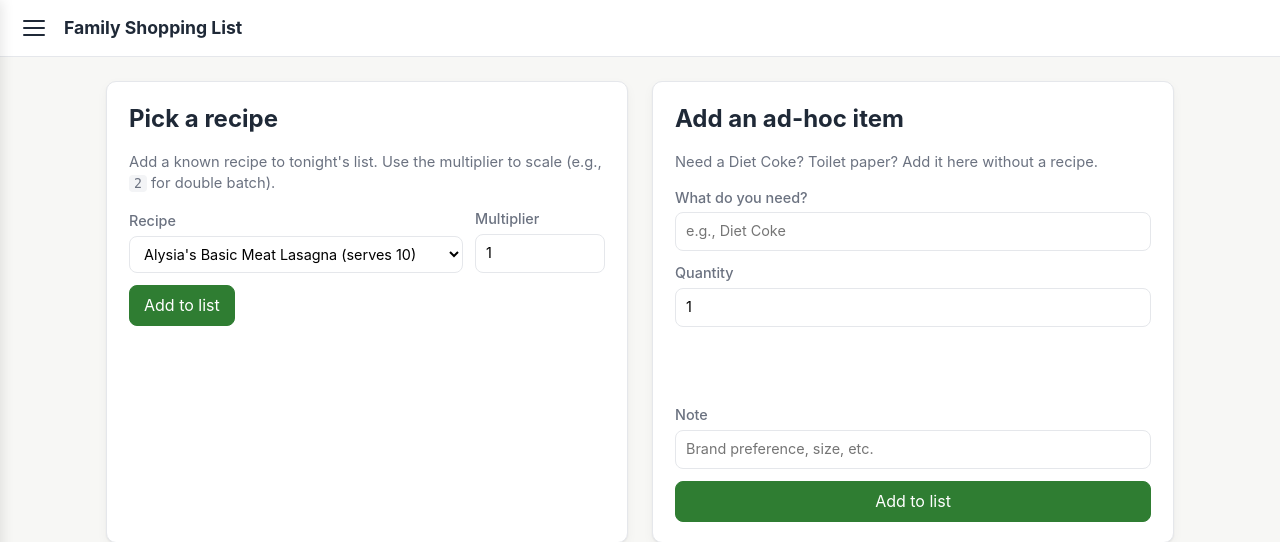
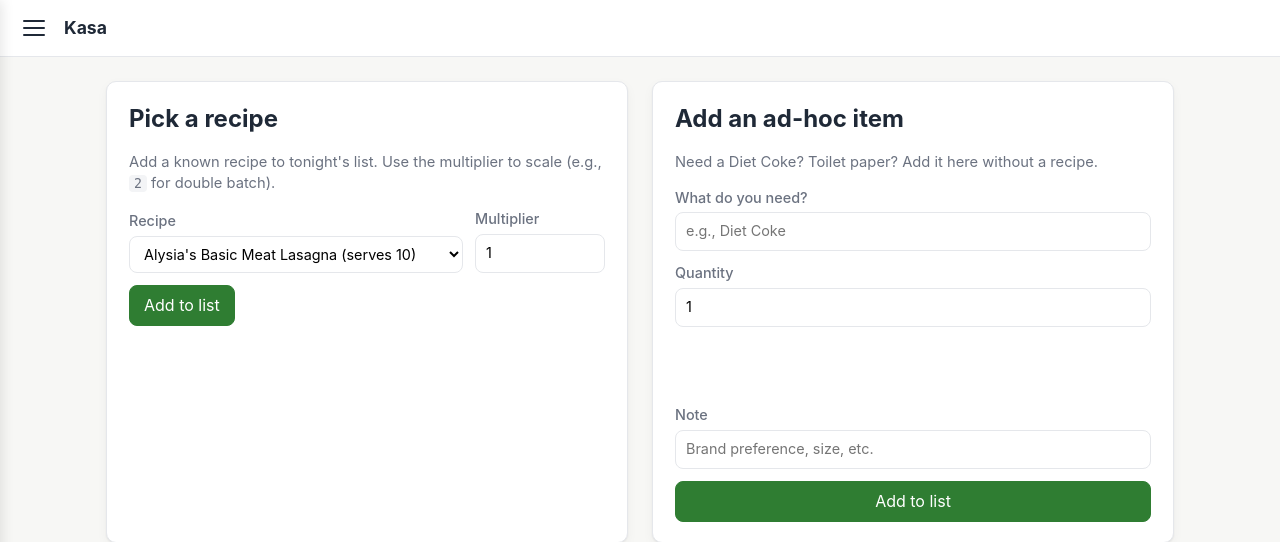
Before and after one commit to kasgore/ShoppingList, a Flask app: page / in a window 1280 px wide. Shown: the top 542 px of the page. Run offline with Flask 3, Linux system fonts and the light colour scheme; data comes from the database, SQL or seed files in the repository; data that the repository does not hold is empty.

Commit message:
Rename app to Kasa
Co-Authored-By: Claude Opus 4.7 (1M context) <noreply@anthropic.com>

```diff
--- a/static/sw.js
+++ b/static/sw.js
@@ -9,7 +9,7 @@
  *
  * Bump CACHE_VERSION when the shell changes so old caches are evicted.
  */
-const CACHE_VERSION = "v17";
+const CACHE_VERSION = "v19";
 const SHELL_CACHE = `shell-${CACHE_VERSION}`;
 const PAGE_CACHE  = `pages-${CACHE_VERSION}`;
 const IMAGE_CACHE = `images-${CACHE_VERSION}`;
--- a/templates/base.html
+++ b/templates/base.html
@@ -3,16 +3,16 @@
 <head>
   <meta charset="utf-8">
   <meta name="viewport" content="width=device-width, initial-scale=1, viewport-fit=cover">
-  <title>{% block title %}Family Shopping List{% endblock %}</title>
+  <title>{% block title %}Kasa{% endblock %}</title>
   <link rel="stylesheet" href="{{ url_for('static', filename='style.css') }}">
 
   <!-- PWA: installable on iOS/Android home screen. -->
   <link rel="manifest" href="/manifest.json">
   <meta name="theme-color" content="#2f7d32">
-  <meta name="application-name" content="Shopping">
+  <meta name="application-name" content="Kasa">
   <meta name="apple-mobile-web-app-capable" content="yes">
   <meta name="apple-mobile-web-app-status-bar-style" content="black-translucent">
-  <meta name="apple-mobile-web-app-title" content="Shopping">
+  <meta name="apple-mobile-web-app-title" content="Kasa">
   <link rel="apple-touch-icon" href="{{ url_for('static', filename='icons/icon-180.png') }}">
   <link rel="icon" type="image/png" sizes="192x192"
         href="{{ url_for('static', filename='icons/icon-192.png') }}">
@@ -23,7 +23,7 @@
       <span></span><span></span><span></span>
     </button>
     <div class="brand">
-      <a href="{{ url_for('index') }}">Family Shopping List</a>
+      <a href="{{ url_for('index') }}">Kasa</a>
     </div>
     <span class="topbar-spacer"></span>
   </header>
--- a/templates/index.html
+++ b/templates/index.html
@@ -1,5 +1,5 @@
 {% extends "base.html" %}
-{% block title %}Plan & Shop · Family Shopping List{% endblock %}
+{% block title %}Plan & Shop · Kasa{% endblock %}
 
 {% block content %}
 <div class="grid">
--- a/templates/recipe_form.html
+++ b/templates/recipe_form.html
@@ -1,5 +1,5 @@
 {% extends "base.html" %}
-{% block title %}{{ 'Edit' if recipe else 'New' }} recipe · Family Shopping List{% endblock %}
+{% block title %}{{ 'Edit' if recipe else 'New' }} recipe · Kasa{% endblock %}
 
 {% block content %}
 <section class="card">
--- a/templates/recipe_view.html
+++ b/templates/recipe_view.html
@@ -1,5 +1,5 @@
 {% extends "base.html" %}
-{% block title %}{{ recipe.name }} · Family Shopping List{% endblock %}
+{% block title %}{{ recipe.name }} · Kasa{% endblock %}
 
 {% block content %}
 <article class="card recipe-view" data-recipe-id="{{ recipe.id }}">
--- a/templates/recipes.html
+++ b/templates/recipes.html
@@ -1,5 +1,5 @@
 {% extends "base.html" %}
-{% block title %}Recipes · Family Shopping List{% endblock %}
+{% block title %}Recipes · Kasa{% endblock %}
 
 {% block content %}
 <section class="card">
```
Also changed, not shown: static/manifest.json.
